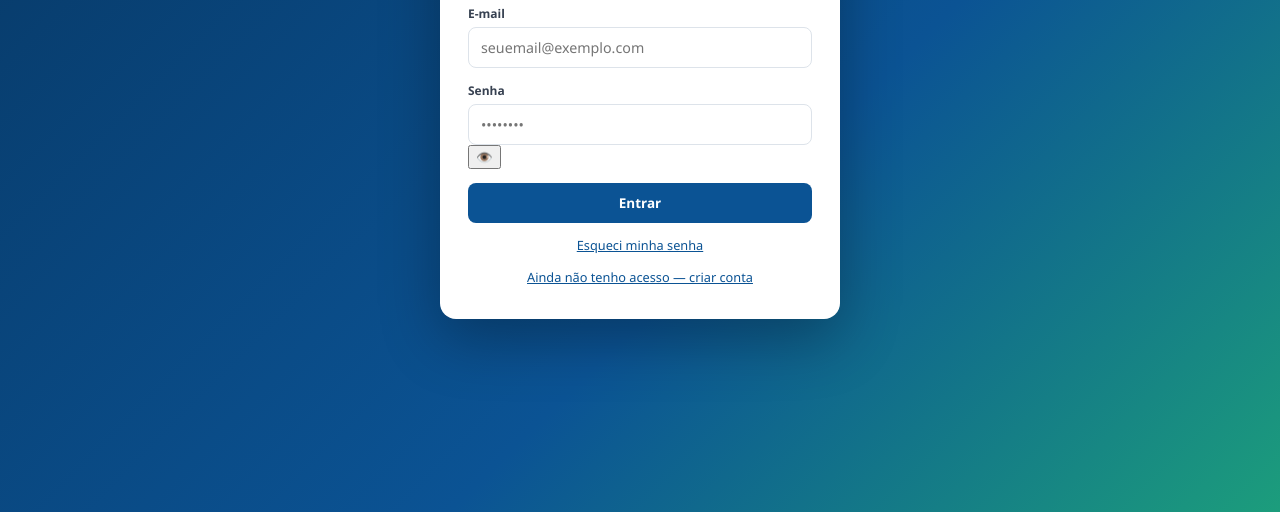
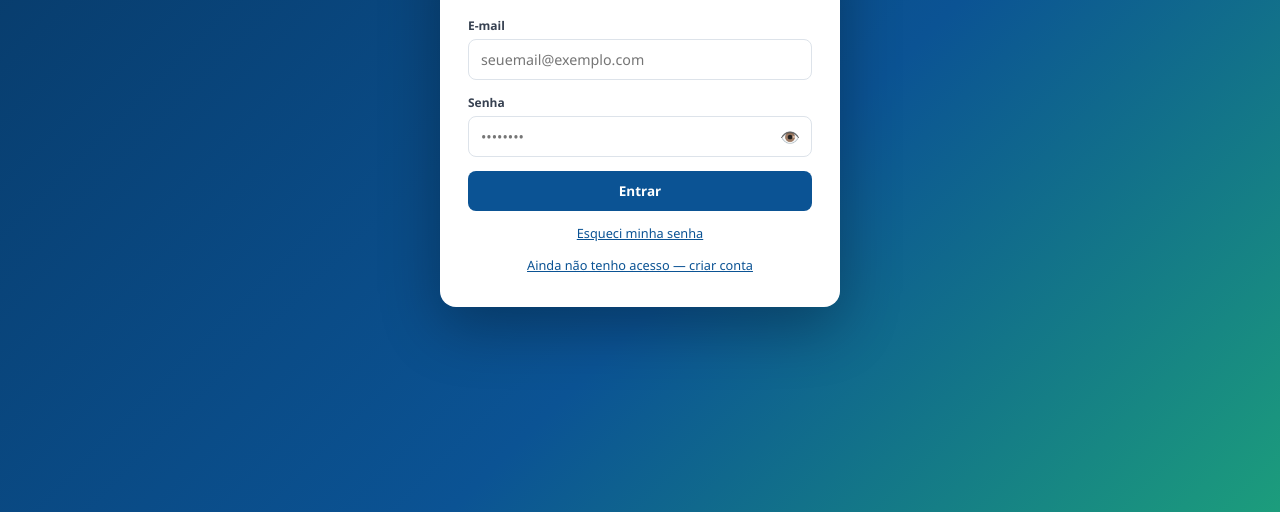
Before and after one commit to joaoalbertobuenovilchi/controle-plantoes, a plain HTML site: page index.html in a window 1280 px wide. Shown: the part 288-800 px from the top of the page. Drawn offline with nearby package versions, Linux system fonts and the light colour scheme; no server answers.

Commit message:
Enhance password field styling
Add styles for password field and eye button.

```diff
--- a/assets/style.css
+++ b/assets/style.css
@@ -43,6 +43,12 @@ input,select,textarea{font-family:inherit}
   width:100%;padding:10px 12px;border:1.5px solid var(--cinza-borda);border-radius:8px;font-size:.95rem;font-family:inherit;
 }
 .campo input:focus,.campo select:focus{outline:none;border-color:var(--azul)}
+.campo-senha{position:relative}
+.campo-senha input{padding-right:38px}
+.btn-olho{
+  position:absolute;right:4px;top:29px;background:none;border:none;cursor:pointer;
+  font-size:16px;padding:6px 8px;line-height:1;color:var(--texto-suave);
+}
 .btn{
   border:none;border-radius:8px;padding:11px 16px;font-weight:600;font-size:.9rem;
   display:inline-flex;align-items:center;justify-content:center;gap:6px;
```
